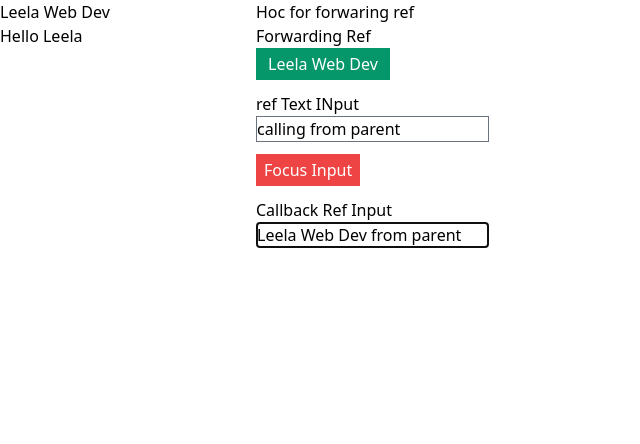
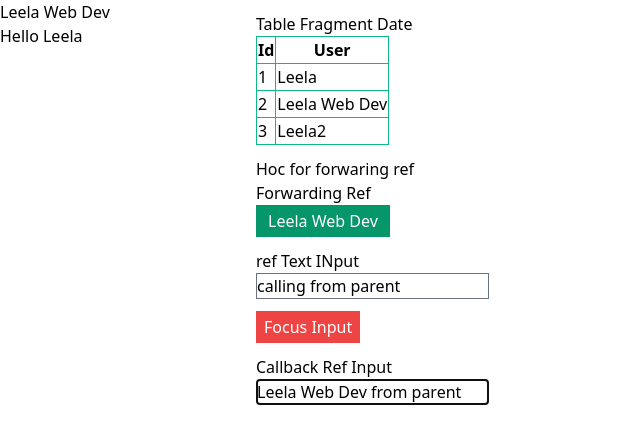
Before and after one commit to leelanarasimha/React-Course-Projects, a React (Create React App) app in the folder my-app/: page / in a window 1280 px wide. Shown: the top 444 px of the page, without its empty margins (0-640 px from the left). Built offline with nearby package versions, Linux system fonts and the light colour scheme.

Commit message:
Feat: React fragments

```diff
--- a/my-app/src/App.js
+++ b/my-app/src/App.js
@@ -8,6 +8,7 @@
 import ParentRefTextInput from './components/RefTextInput/ParentRefTextInput';
 import RefTextInput from './components/RefTextInput/RefTextInput';
 import Sidebar from './components/Sidebar/Sidebar';
+import TableFragment from './components/TableFragment/TableFragment';
 import ButtonContext from './Context/ButtonContext';
 import UserContext from './Context/UserContext';
 
@@ -32,6 +33,9 @@
                 </div>
                 <div className='w-4/5'>
                     <div>
+                        <TableFragment />
+                    </div>
+                    <div>
                         <ParentForwardingRef />
                     </div>
                     <div>
--- /dev/null
+++ b/my-app/src/components/TableFragment/TableColumns.js
@@ -0,0 +1,9 @@
+import React from 'react';
+export function TableColumns(props) {
+    return (
+        <React.Fragment>
+            <td className='border border-green-500'>{props.user.id}</td>
+            <td className='border border-green-500'>{props.user.name}</td>
+        </React.Fragment>
+    );
+}
--- /dev/null
+++ b/my-app/src/components/TableFragment/TableFragment.js
@@ -0,0 +1,44 @@
+import React, { Component } from 'react';
+import { TableColumns } from './TableColumns';
+
+export default class TableFragment extends Component {
+    constructor(props) {
+        super(props);
+        this.state = {
+            users: [
+                { id: 1, name: 'Leela' },
+                { id: 2, name: 'Leela Web Dev' },
+                { id: 3, name: 'Leela2' },
+            ],
+        };
+    }
+
+    render() {
+        return (
+            <div className='my-3'>
+                <h2>Table Fragment Date</h2>
+                <table className='table-auto'>
+                    <thead>
+                        <tr>
+                            <th className='border border-green-500'>Id</th>
+                            <th className='border border-green-500'>
+                                User
+                            </th>
+                        </tr>
+                    </thead>
+                    <tbody>
+                        {this.state.users.map((user) => {
+                            return (
+                                <React.Fragment key={user.id}>
+                                    <tr>
+                                        <TableColumns user={user} />
+                                    </tr>
+                                </React.Fragment>
+                            );
+                        })}
+                    </tbody>
+                </table>
+            </div>
+        );
+    }
+}
```
Also changed, not shown: 1 other file (tests, documents, lock files or other folders).
